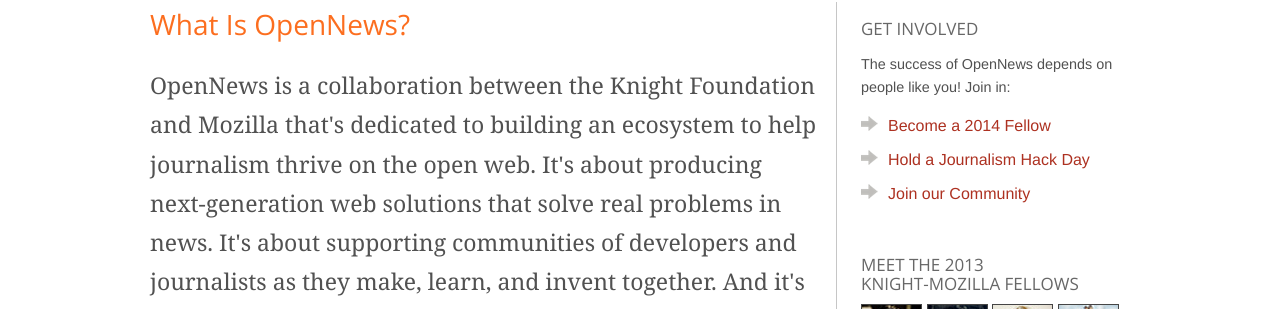
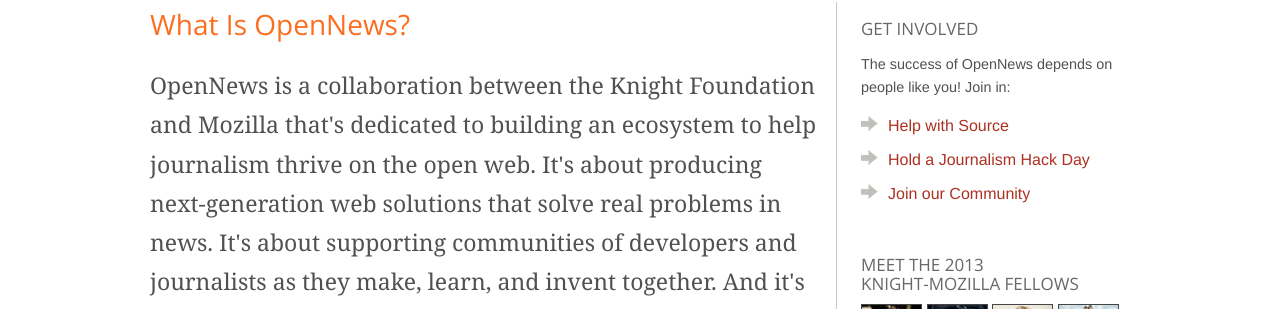
Before and after one commit to mozilla/mozilla-opennews, a Jekyll site: the page built from index.html, in a window 1280 px wide. Shown: the part 290-599 px from the top of the page. Built offline with Jekyll 4.4.1, drawn with Linux system fonts in a browser that asks for light colours; nearby versions of some CDN libraries; Markdown is read by kramdown in place of the engine named in the settings; comment, search, counter and statistics services are not loaded.

Commit message:
sidebar screwup

```diff
--- a/_includes/sidebar_update.html
+++ b/_includes/sidebar_update.html
@@ -2,7 +2,7 @@
              <h3>Get Involved</h3>
             <p>The success of OpenNews depends on people like you! Join in:</p>
             <ul>
-            	<li><a href="/fellowships">Become a 2014 Fellow</a></li>
+            	<li><a href="/source.html">Help with Source</a></li>
                 <li><a href="/hackdays.html">Hold a Journalism Hack Day</a></li>
                 <li><a href="/getinvolved.html">Join our Community</a></li>
             </ul>
```
